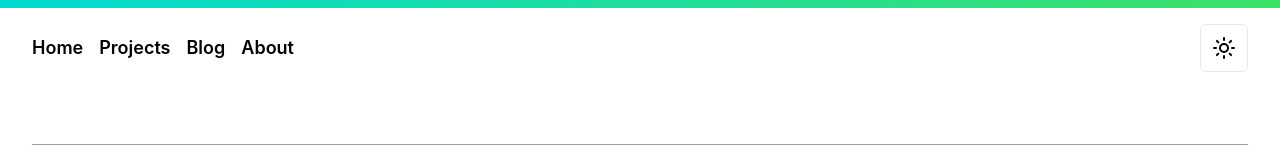
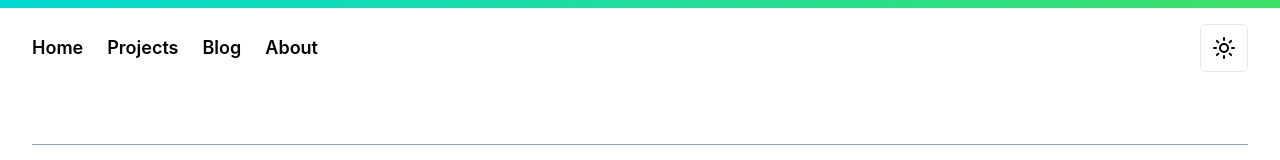
Before and after one commit to ghaly09/rachmatghaly.dev, a Next.js app: page / in a window 1280 px wide. Shown: the top 160 px of the page. Built offline with nearby package versions, Linux system fonts and the light colour scheme.

Commit message:
Modified: change NavLink gap for responsive design

```diff
--- a/src/components/Molecules/Navbar/index.tsx
+++ b/src/components/Molecules/Navbar/index.tsx
@@ -1,13 +1,11 @@
-import Link from "next/link";
-import React from "react";
-import NavLink from "./NavLink";
 import { navConfig } from "@/src/config/navbar-config";
 import { ModeToggle } from "../../Templates/Theme/ModeToggle";
+import NavLink from "./NavLink";
 
 export default function Navbar() {
   return (
     <nav className="flex flex-row items-center justify-between dark:text-white font-semibold text-lg h-15 py-4 w-auto px-5 lg:px-0 lg:mx-auto">
-      <div className="flex flex-row gap-4">
+      <div className="flex flex-row gap-4 lg:gap-6">
         {navConfig.map((link, index) => (
           <NavLink href={link.href} page={link.page} key={index} />
         ))}
```
